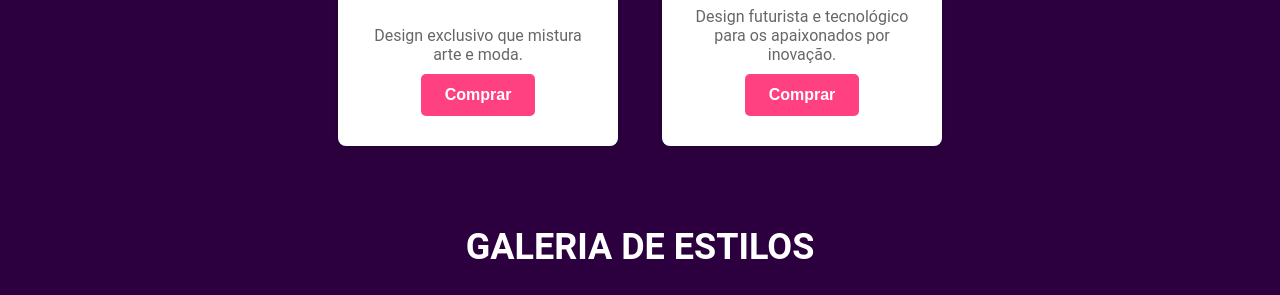
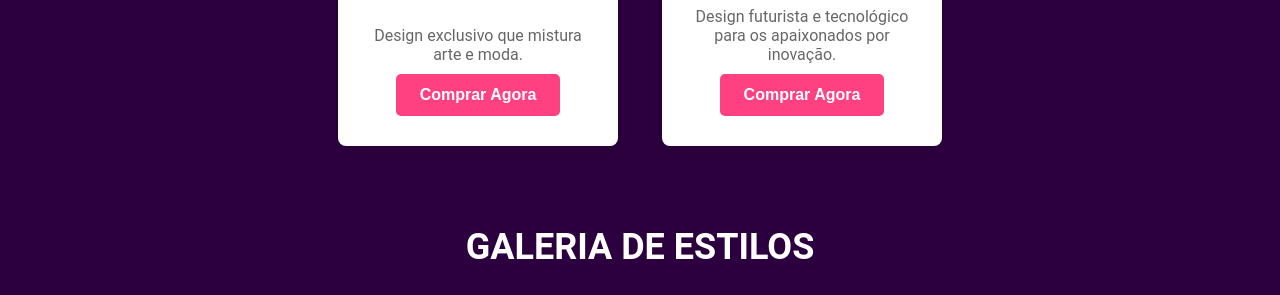
Before and after one commit to BarbaraFSM/SparkIt-T-shirt-, a plain HTML site: page index.html in a window 1280 px wide. Shown: the part 435-730 px from the top of the page. Drawn offline with Linux system fonts and the light colour scheme.

Commit message:
Update index.html

```diff
--- a/index.html
+++ b/index.html
@@ -35,13 +35,17 @@
             <img src="camisa1.jpg" alt="Camisa 1">
             <h3>Camisa Estilo Urbano</h3>
             <p>Design exclusivo que mistura arte e moda.</p>
-            <button>Comprar</button>
+            <button onclick="window.location.href='https://wa.me/5511999999999?text=Olá,%20gostaria%20de%20comprar%20a%20Camisa%20Estilo%20Urbano'">
+                Comprar Agora
+            </button>
         </div>
         <div class="produto">
             <img src="camisa2.jpg" alt="Camisa 2">
             <h3>Camisa Tech</h3>
             <p>Design futurista e tecnológico para os apaixonados por inovação.</p>
-            <button>Comprar</button>
+            <button onclick="window.location.href='https://wa.me/5511999999999?text=Olá,%20gostaria%20de%20comprar%20a%20Camisa%20Tech'">
+                Comprar Agora
+            </button>
         </div>
     </section>
 
```
